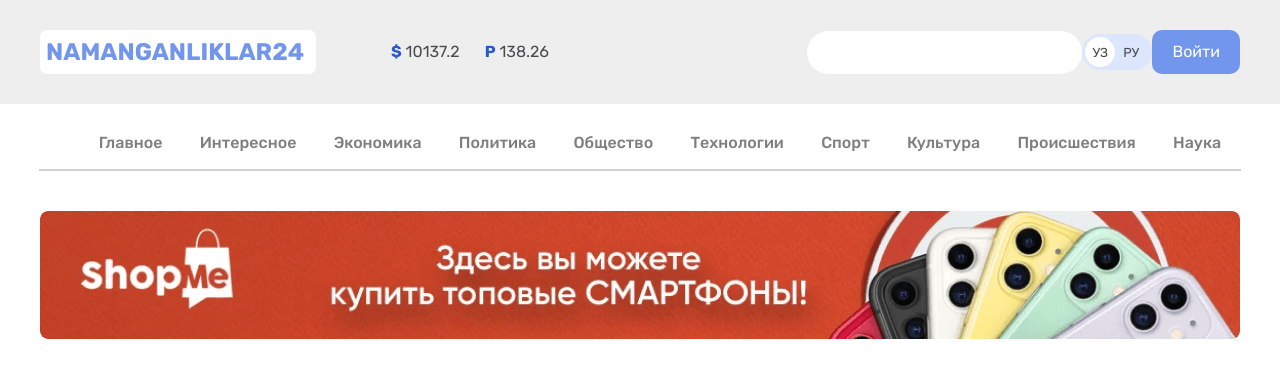
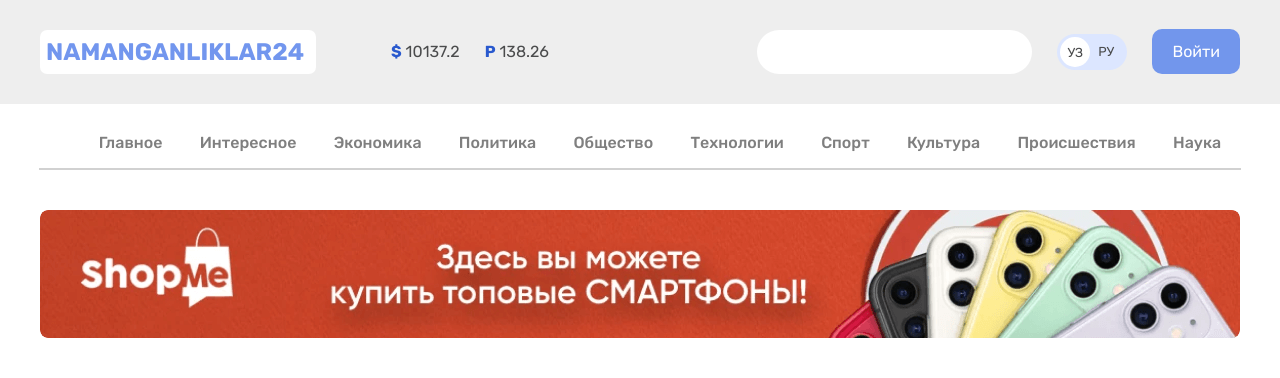
Before and after one commit to Boburiy1906/namanganliklar24, a plain HTML site: page index.html in a window 1280 px wide. Drawn offline with Linux system fonts and the light colour scheme.

Commit message:
add styles

```diff
--- a/css/styles.css
+++ b/css/styles.css
@@ -111,6 +111,10 @@ body {
   line-height: 15px;
 }
 
+
+.joy:not(:first-child){
+  margin-left: 25px;
+}
 /* .language:not(:last-child){
 margin-left: 15px;
 } */
--- a/index.html
+++ b/index.html
@@ -29,12 +29,14 @@
         </div>
 
         <div class="site-section-2">
-          <input class="search" type="text">
-          <ul class=language>
-            <li class="uzbek">УЗ</li>
-            <li>РУ</li>
-          </ul>
-          <a class="main-link" href="#">Войти</a>
+          <div class="joy"><input class="search" type="text"></div>
+          <div class="joy">
+            <ul class=language>
+              <li class="uzbek">УЗ</li>
+              <li>РУ</li>
+            </ul>
+          </div>
+          <div class="joy"><a class="main-link" href="#">Войти</a></div>
         </div>
       </div>
     </div>
```
